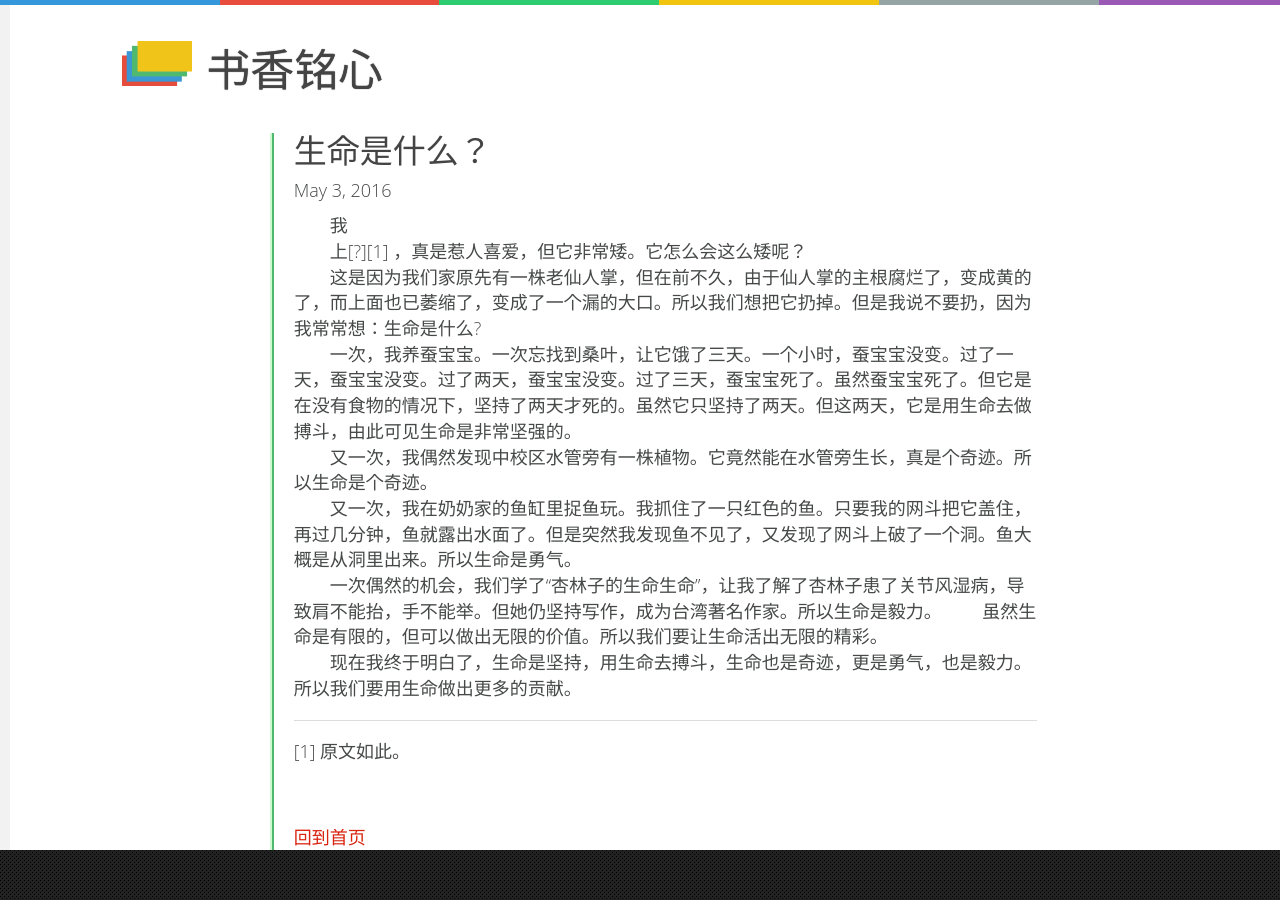
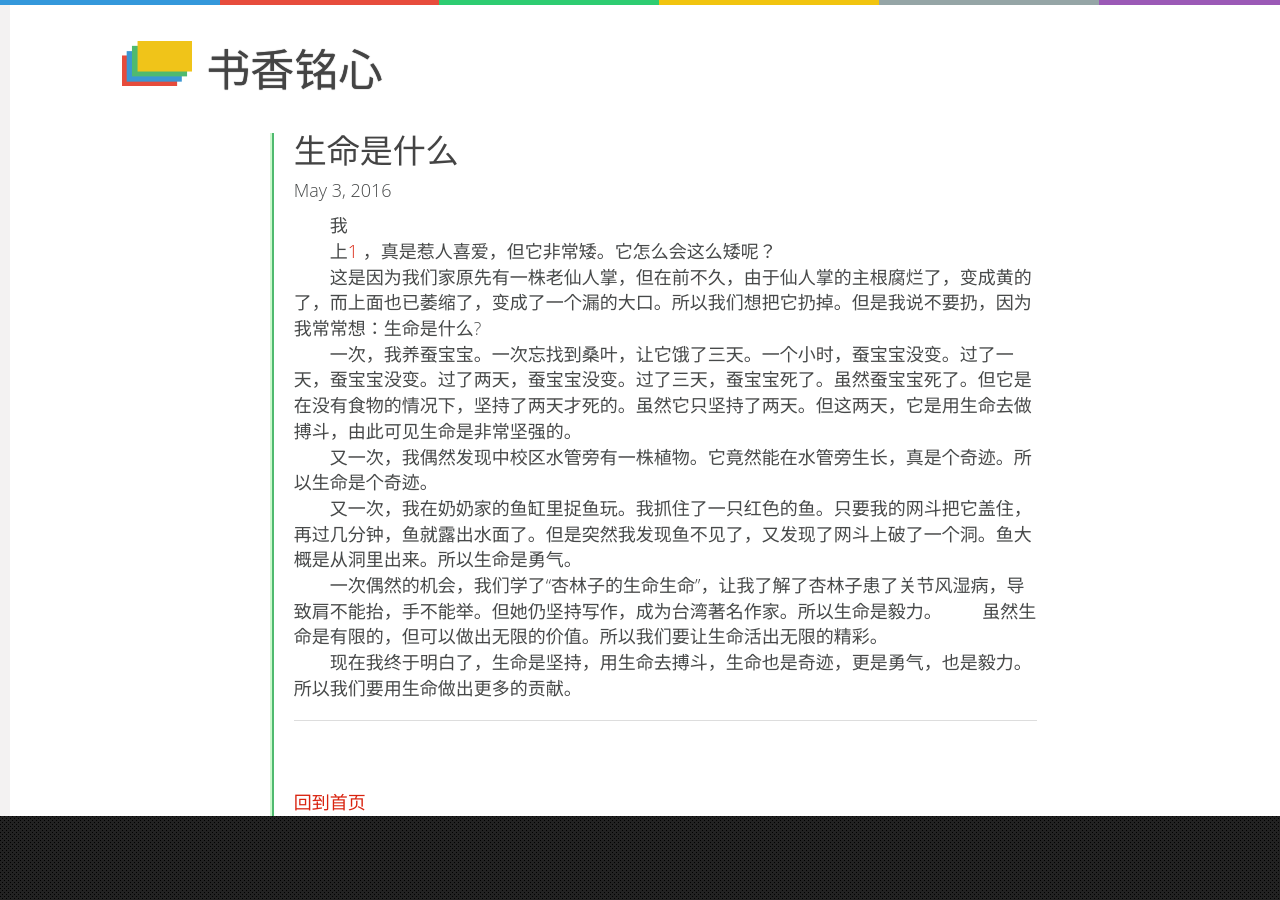
Before and after one commit to winsphinx/sxmx, a Jekyll site: the page built from _posts/2016-05-03-life.md, in a window 1280 px wide. Built offline with Jekyll 4.4.1, drawn with Linux system fonts in a browser that asks for light colours; comment, search, counter and statistics services are not loaded; part of the change alters nothing that is shown.

Commit message:
mod posts

```diff
--- a/_posts/2016-05-03-life.md
+++ b/_posts/2016-05-03-life.md
@@ -1,11 +1,11 @@
 ---
 layout: post
-title: 生命是什么？
+title: 生命是什么
 ---
 
 
 　　我
-　　上[?][1] ，真是惹人喜爱，但它非常矮。它怎么会这么矮呢？
+　　上[1] ，真是惹人喜爱，但它非常矮。它怎么会这么矮呢？
 　　这是因为我们家原先有一株老仙人掌，但在前不久，由于仙人掌的主根腐烂了，变成黄的了，而上面也已萎缩了，变成了一个漏的大口。所以我们想把它扔掉。但是我说不要扔，因为我常常想：生命是什么?
 　　一次，我养蚕宝宝。一次忘找到桑叶，让它饿了三天。一个小时，蚕宝宝没变。过了一天，蚕宝宝没变。过了两天，蚕宝宝没变。过了三天，蚕宝宝死了。虽然蚕宝宝死了。但它是在没有食物的情况下，坚持了两天才死的。虽然它只坚持了两天。但这两天，它是用生命去做搏斗，由此可见生命是非常坚强的。
 　　又一次，我偶然发现中校区水管旁有一株植物。它竟然能在水管旁生长，真是个奇迹。所以生命是个奇迹。
@@ -15,4 +15,4 @@ title: 生命是什么？
 　　现在我终于明白了，生命是坚持，用生命去搏斗，生命也是奇迹，更是勇气，也是毅力。所以我们要用生命做出更多的贡献。
 
 ***
-[1] 原文如此。
+[1]: 原文如此。
```
Also changed, not shown: _posts/2016-06-10-firemen.md (+1 -0 lines).
